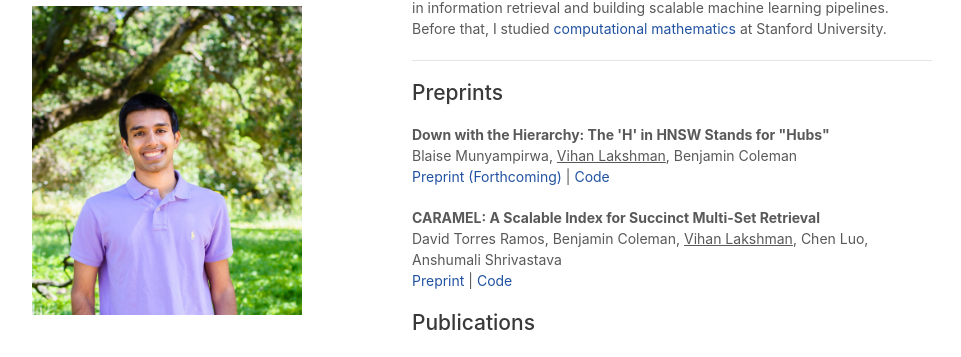
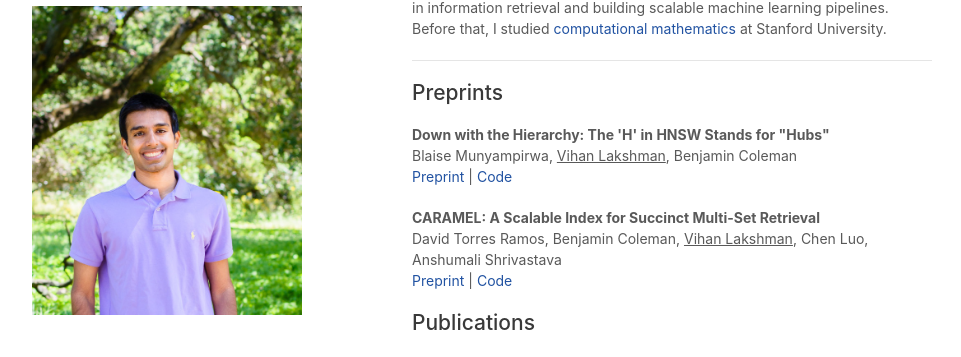
Before and after one commit to vihan-lakshman/vihan-lakshman.github.io, a Jekyll site: the page built from index.html, in a window 1280 px wide and 900 px high. Shown: the part 103-460 px from the top of the window, without its empty margins (158-1119 px from the left). Built offline with Jekyll 4.4.1, drawn with Linux system fonts in a browser that asks for light colours; a style sheet for code colours, icons or effects is not loaded.

Commit message:
Update index

```diff
--- a/index.html
+++ b/index.html
@@ -54,7 +54,7 @@
       <p>
         <b>Down with the Hierarchy: The 'H' in HNSW Stands for "Hubs"</b> <br>
         Blaise Munyampirwa, <u>Vihan Lakshman</u>, Benjamin Coleman <br>
-        <a href="">Preprint (Forthcoming)</a> |
+        <a href="https://arxiv.org/pdf/2412.01940">Preprint</a> |
         <a href="https://github.com/BlaiseMuhirwa/flatnav">Code</a>
       </p>
       <p>
```
